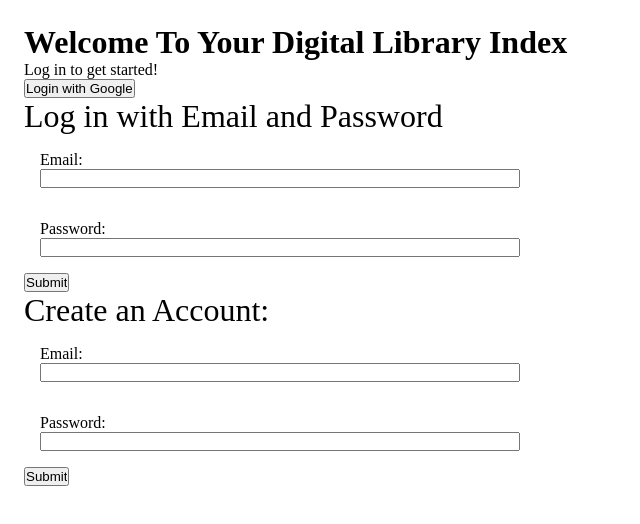
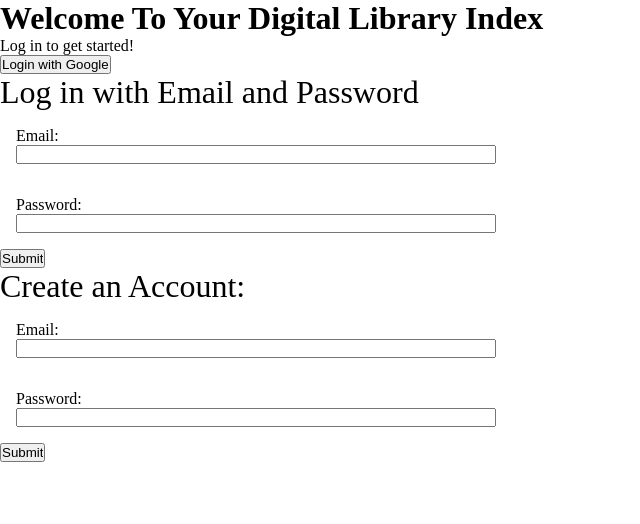
Before and after one commit to vulpes-walter1313/TOP-Libraryjs, a Next.js app: page / in a window 1280 px wide. Shown: the top 524 px of the page, without its empty margins (0-640 px from the left). Built offline with nearby package versions, Linux system fonts and the light colour scheme; no server answers.

Commit message:
removed padding on body and added some color variables

```diff
--- a/styles/globals.css
+++ b/styles/globals.css
@@ -4,6 +4,6 @@
   box-sizing: border-box;
 }
 
-body {
-  padding: 1.5em;
+:root {
+  --black: #1a181b;
 }
```
